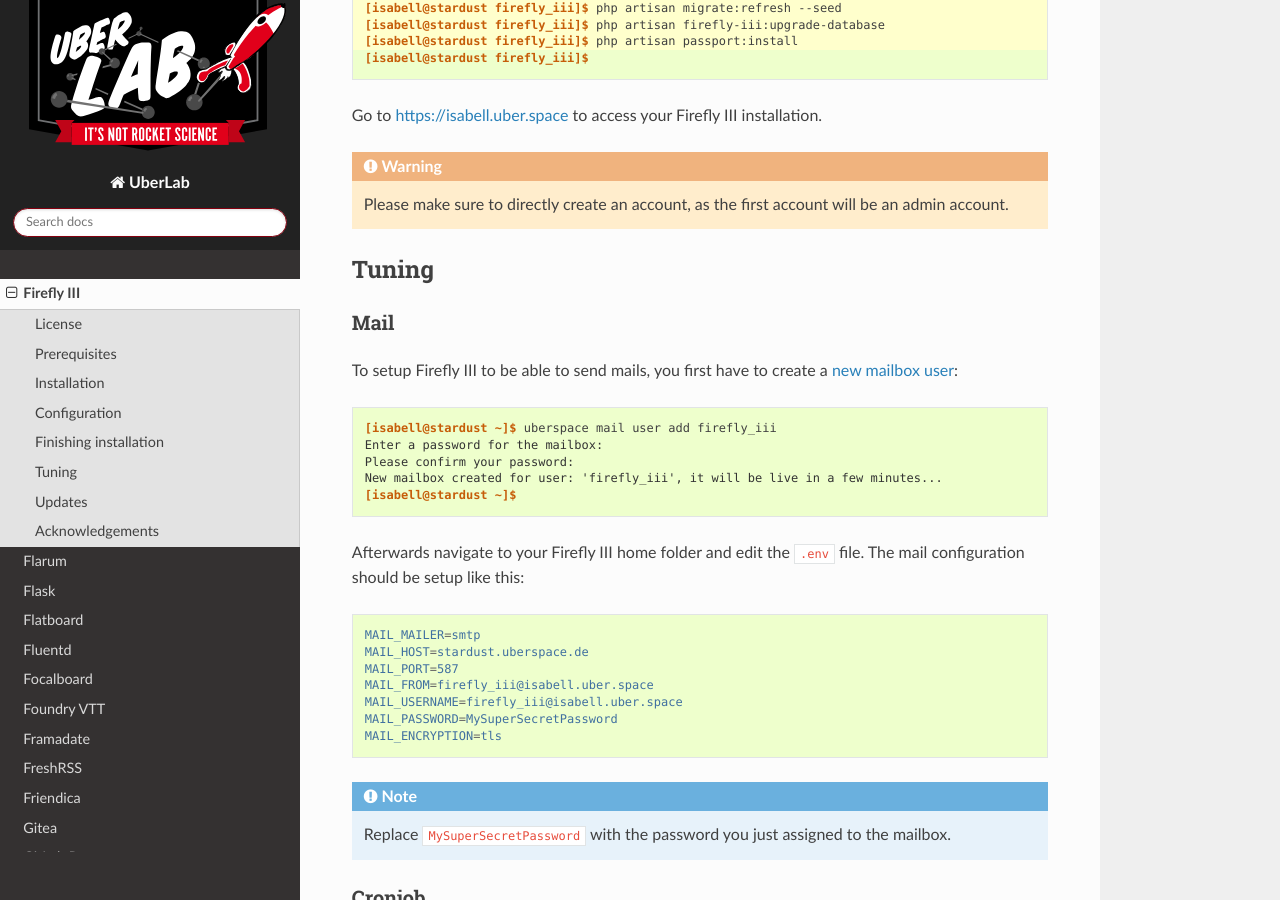
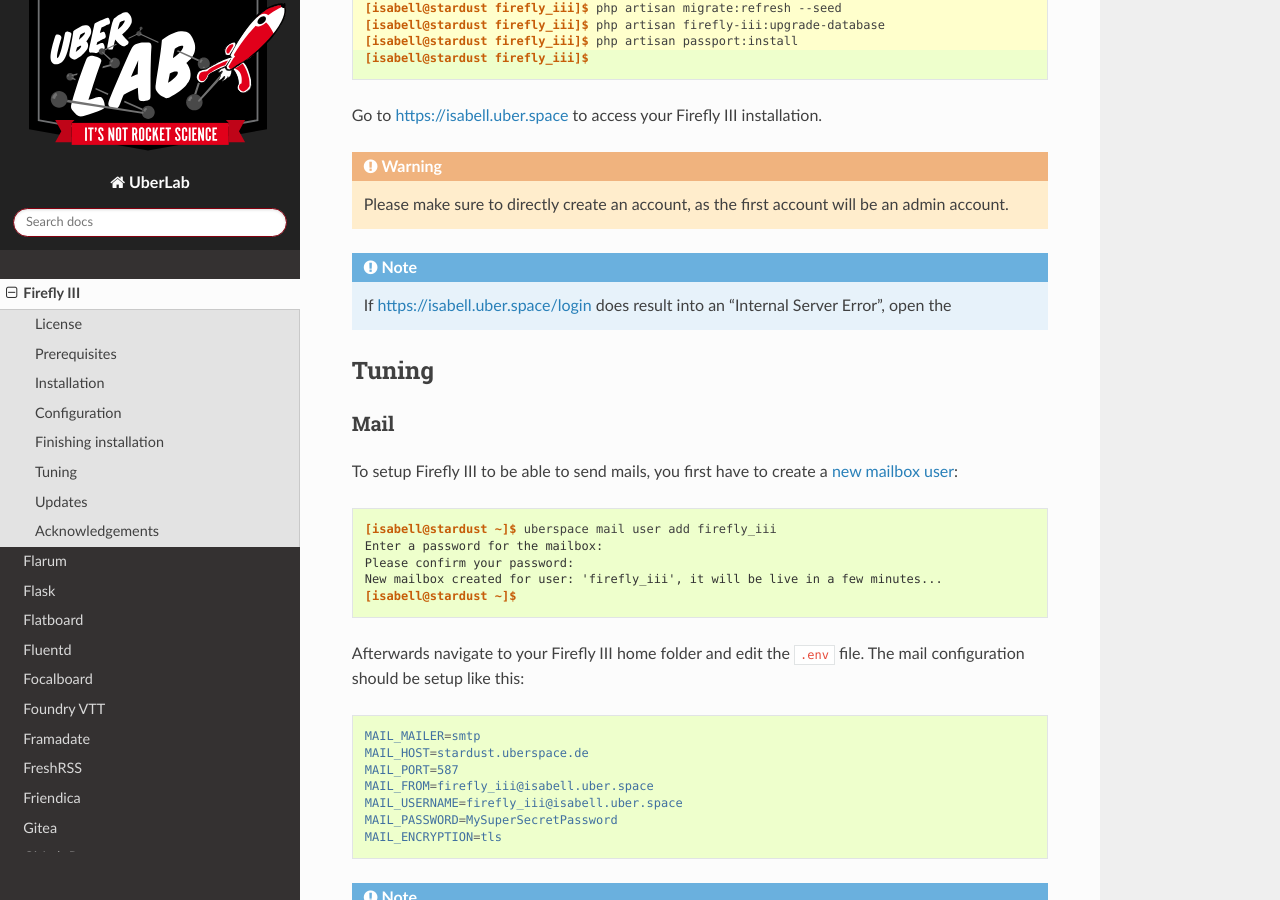
Before and after one commit to Uberspace/lab, a Sphinx documentation site: the page built from source/guide_firefly-iii.rst, in a window 1280 px wide and 900 px high, scrolled down 2849 px. Built offline with Sphinx 7.4.7 and the Read the Docs theme 2.0.0, drawn with Linux system fonts in a browser that asks for light colours.

Commit message:
Added note how to solve endles redirect issue for `/login`
Added a note in the section `Finishing installation`. I ran into this issue and debugged it to figure out the Solution `RewriteBase /`.

My two cents, I have a slightly different setup with:

* subdomain like `https://my.isabell.uber.space` instead of `https://isabell.uber.space`
* `my.isabell.de` as softlink to `data/de/isabell/my/public` instead of `firefly_iii/public html`

```diff
--- a/source/guide_firefly-iii.rst
+++ b/source/guide_firefly-iii.rst
@@ -100,6 +100,8 @@
 Go to https://isabell.uber.space to access your Firefly III installation.
 
 .. warning:: Please make sure to directly create an account, as the first account will be an admin account.
+
+.. note:: If https://isabell.uber.space/login does result into an "Internal Server Error", open the
 
 Tuning
 ======
```
